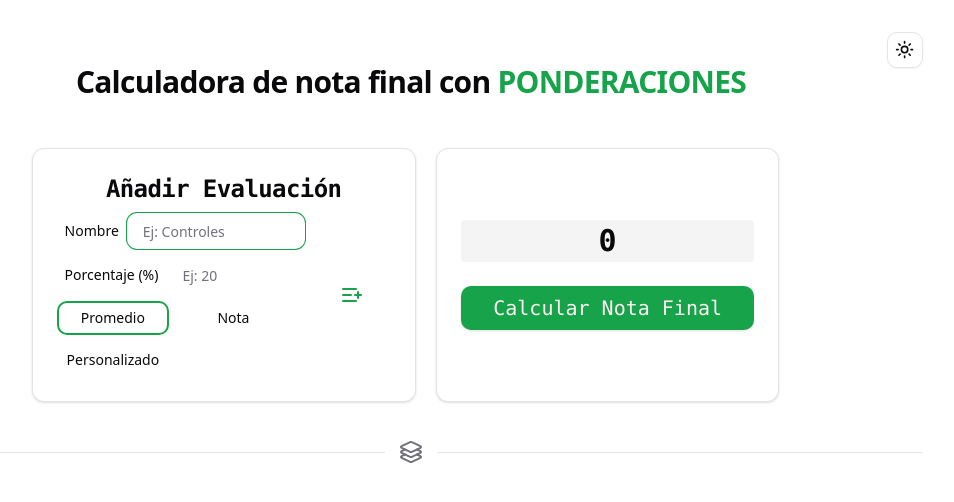
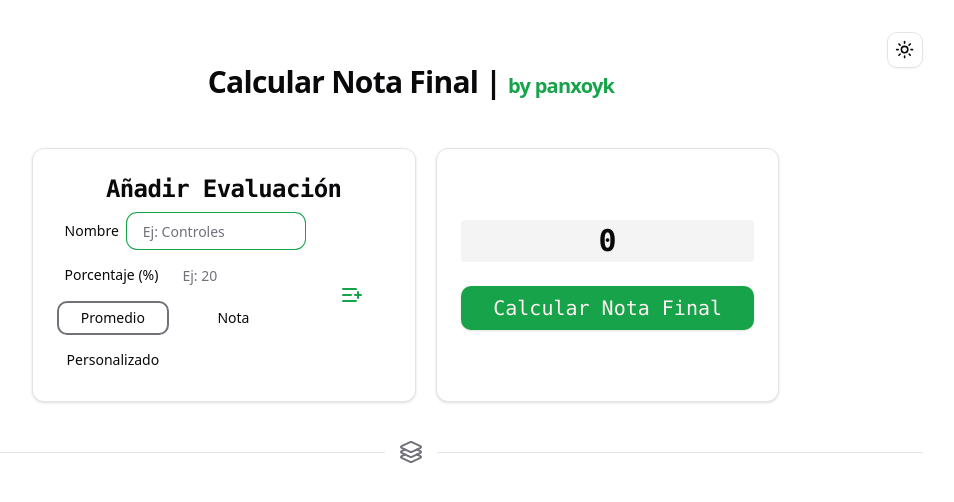
Before and after one commit to panxoyk/Calculadora-promedios, a React (Vite) app: page / in a window 1280 px wide. Shown: the top 502 px of the page, without its empty margins (229-1183 px from the left). Built offline with nearby package versions, Linux system fonts and the light colour scheme.

Commit message:
Versión 2 finalizada.

```diff
--- a/index.html
+++ b/index.html
@@ -4,7 +4,7 @@
     <meta charset="UTF-8" />
     <link rel="icon" type="image/svg+xml" href="/vite.svg" />
     <meta name="viewport" content="width=device-width, initial-scale=1.0" />
-    <title> Notas con ponderaciones | Calculadora </title>
+    <title> Calcular Nota Final | Calculadora de Promedios </title>
   </head>
   <body>
     <div id="root"></div>
--- a/src/components/AppTittle.tsx
+++ b/src/components/AppTittle.tsx
@@ -1,7 +1,7 @@
 const AppTittle = () => {
     return (
         <h1 className='scroll-m-20 text-2xl font-extrabold tracking-tight md:text-3xl p-4 md:p-8 pt-0 text-center'>
-            Calculadora de nota final con  <span className='text-primary'> PONDERACIONES </span>
+            Calcular Nota Final | <span className='text-primary text-xl'> by panxoyk </span>
         </h1>
     )
 }
--- a/src/components/FormEvaluaciones.tsx
+++ b/src/components/FormEvaluaciones.tsx
@@ -72,7 +72,7 @@ const FormEvaluaciones = () => {
                                     <RadioGroupItem id="promedio" value='promedio' className="peer sr-only" />
                                     <Label
                                         htmlFor="promedio"
-                                        className="flex flex-col items-center justify-between rounded-md border-2 border-transparent p-2 hover:bg-accent hover:text-accent-foreground peer-data-[state=checked]:border-primary [&:has([data-state=checked])]:border-primary"
+                                        className="flex flex-col items-center justify-between rounded-md border-2 border-transparent p-2 hover:bg-accent hover:text-accent-foreground peer-data-[state=checked]:border-muted-foreground [&:has([data-state=checked])]:border-muted-foreground"
                                     >
                                         Promedio
                                     </Label>
@@ -81,7 +81,7 @@ const FormEvaluaciones = () => {
                                     <RadioGroupItem id='nota' value='nota' className="peer sr-only" />
                                     <Label
                                         htmlFor="nota"
-                                        className="flex flex-col items-center justify-between rounded-md border-2 border-transparent p-2 hover:bg-accent hover:text-accent-foreground peer-data-[state=checked]:border-primary [&:has([data-state=checked])]:border-primary"
+                                        className="flex flex-col items-center justify-between rounded-md border-2 border-transparent p-2 hover:bg-accent hover:text-accent-foreground peer-data-[state=checked]:border-muted-foreground [&:has([data-state=checked])]:border-muted-foreground"
                                     >
                                         Nota
                                     </Label>
@@ -90,7 +90,7 @@ const FormEvaluaciones = () => {
                                     <RadioGroupItem id="personalizado" value='personalizado' className="peer sr-only" />
                                     <Label
                                     htmlFor="personalizado"
-                                    className="flex flex-col items-center justify-between rounded-md border-2 border-transparent p-2 hover:bg-accent hover:text-accent-foreground peer-data-[state=checked]:border-primary [&:has([data-state=checked])]:border-primary"
+                                    className="flex flex-col items-center justify-between rounded-md border-2 border-transparent p-2 hover:bg-accent hover:text-accent-foreground peer-data-[state=checked]:border-muted-foreground [&:has([data-state=checked])]:border-muted-foreground"
                                     >
                                     Personalizado
                                     </Label>
```
